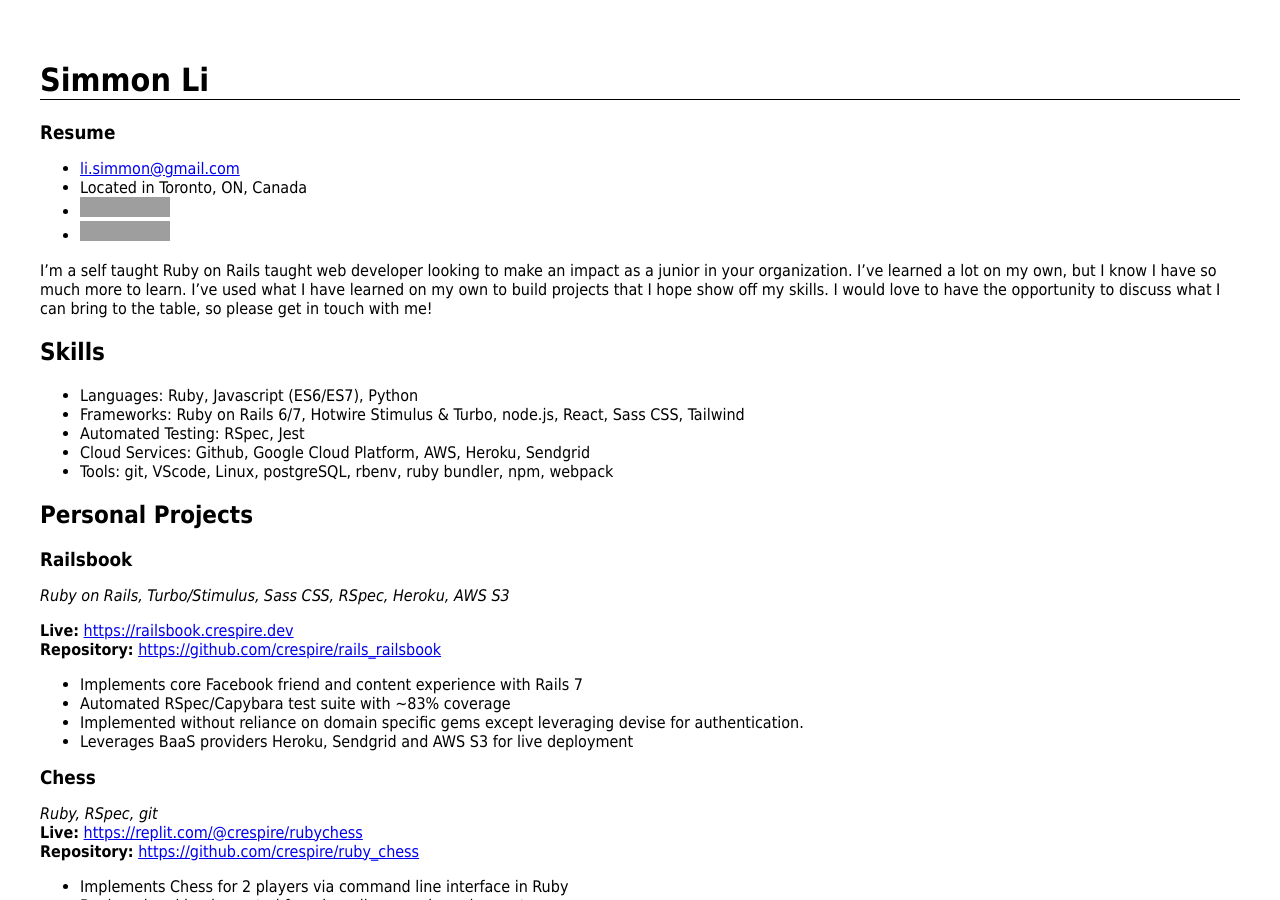
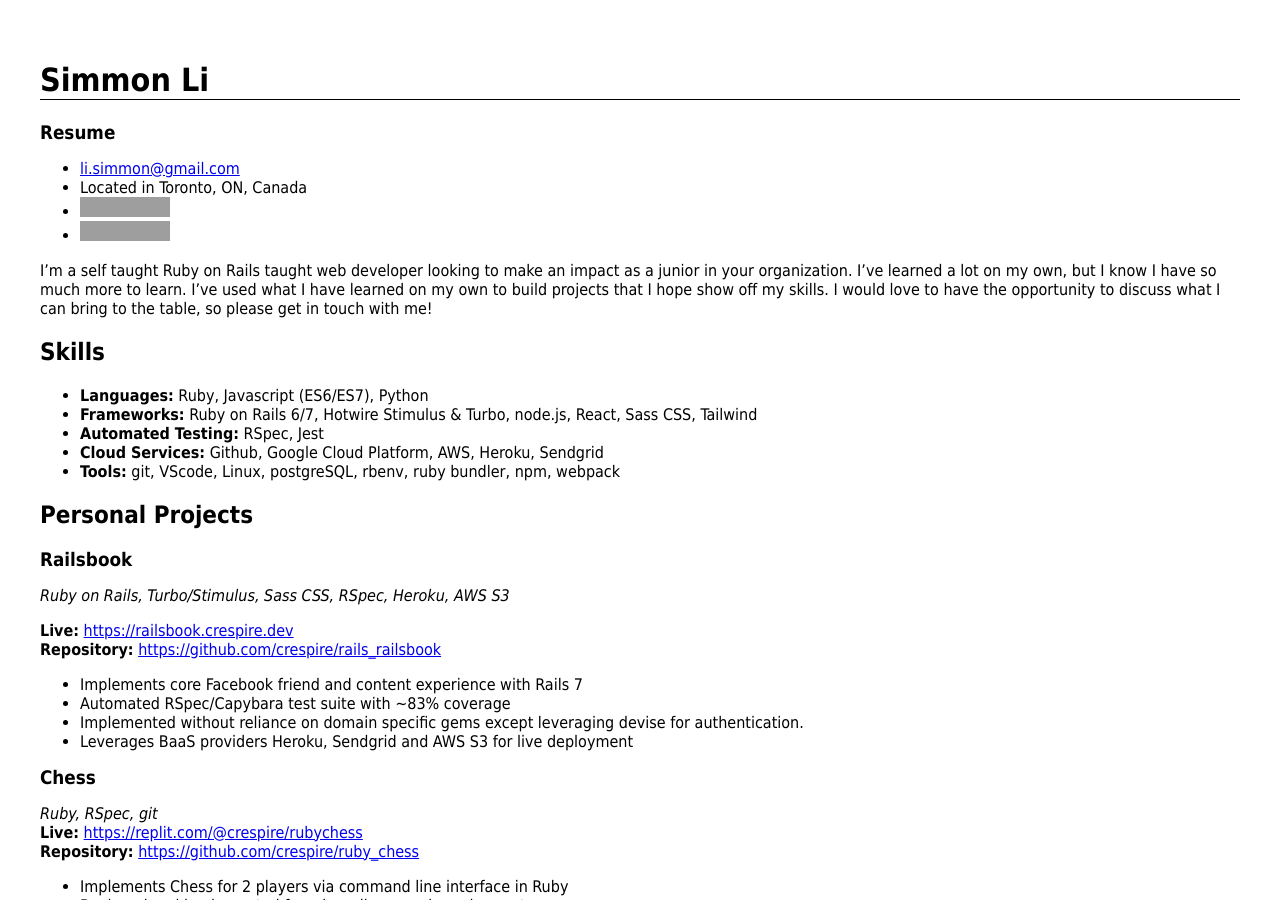
Before and after one commit to crespire/crespire, a Jekyll site: the page built from resume.md, in a window 1280 px wide and 900 px high. Built offline with Jekyll 4.4.1, drawn with Linux system fonts in a browser that asks for light colours; our own code applies the rules of GitHub Pages for plain Markdown files; grey boxes are pictures that could not be loaded.

```diff
--- a/resume.md
+++ b/resume.md
@@ -12,11 +12,11 @@ title: Simmon Li's Resume
 I'm a self taught Ruby on Rails taught web developer looking to make an impact as a junior in your organization. I've learned a lot on my own, but I know I have so much more to learn. I've used what I have learned on my own to build projects that I hope show off my skills. I would love to have the opportunity to discuss what I can bring to the table, so please get in touch with me!
 
 ## Skills
-* Languages: Ruby, Javascript (ES6/ES7), Python
-* Frameworks: Ruby on Rails 6/7, Hotwire Stimulus & Turbo, node.js, React, Sass CSS, Tailwind
-* Automated Testing: RSpec, Jest
-* Cloud Services: Github, Google Cloud Platform, AWS, Heroku, Sendgrid
-* Tools: git, VScode, Linux, postgreSQL, rbenv, ruby bundler, npm, webpack
+* **Languages:** Ruby, Javascript (ES6/ES7), Python
+* **Frameworks:** Ruby on Rails 6/7, Hotwire Stimulus & Turbo, node.js, React, Sass CSS, Tailwind
+* **Automated Testing:** RSpec, Jest
+* **Cloud Services:** Github, Google Cloud Platform, AWS, Heroku, Sendgrid
+* **Tools:** git, VScode, Linux, postgreSQL, rbenv, ruby bundler, npm, webpack
 
 ## Personal Projects
 ### Railsbook
@@ -45,7 +45,6 @@ _Private repository, available upon request._
 * Implements a command line application that either  parses CSV, or hits the Clockify API to get data and organizes information into reports in xlsx or pdf format
 * Designed and built in Ruby utilizing third party libraries for output generation
 * Built to automate reporting, saving time
-
 
 ### Battleship
 _Javascript, Jest, webpack, npm, git, Github Pages_
```
